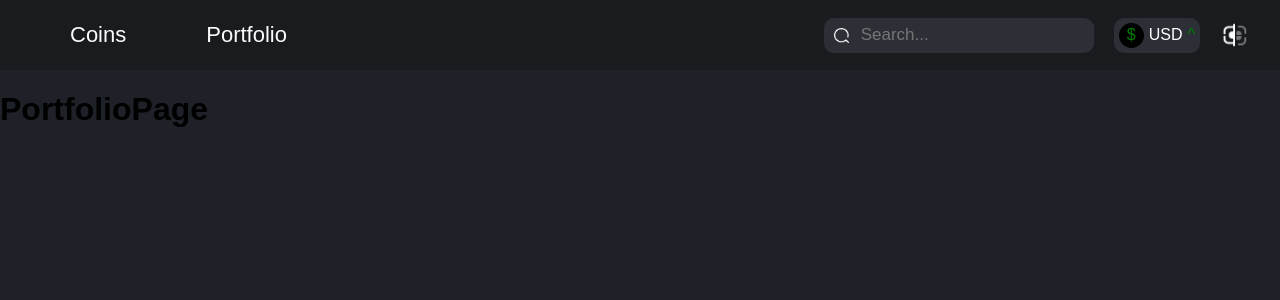
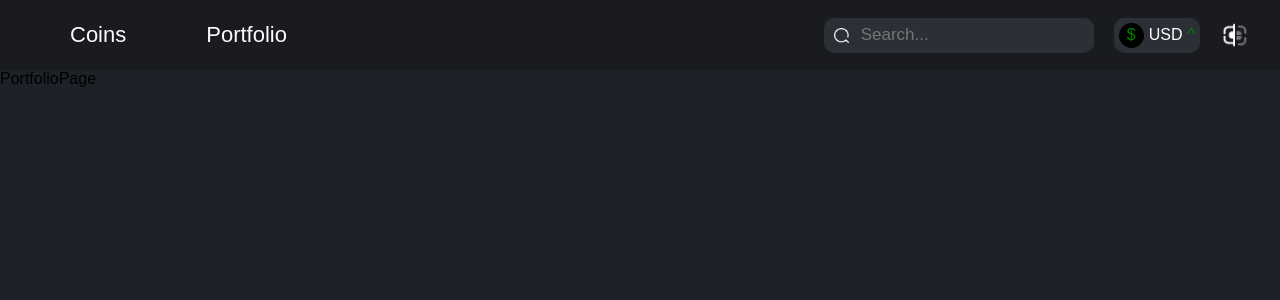
Before and after one commit to christiansaechao/crypto-app, a React (Create React App) app: page /portfolio in a window 1280 px wide. Shown: the top 300 px of the page. Built offline with nearby package versions, Linux system fonts and the light colour scheme.

Commit message:
changed pages to functional components

```diff
--- a/src/Pages/CoinPage/CoinPage.js
+++ b/src/Pages/CoinPage/CoinPage.js
@@ -1,8 +1,8 @@
 import React from 'react'
 
-const CoinPage = () => {
+function CoinPage() {
   return (
-    <h1>CoinPage</h1>
+    <div>CoinPage</div>
   )
 }
 
--- a/src/Pages/CoinsPage/CoinsPage.js
+++ b/src/Pages/CoinsPage/CoinsPage.js
@@ -1,9 +1,11 @@
 import React from 'react'
 
-const Coins = () => {
-  return (
-    <h1>This is Coins Page</h1>
-  )
+class Coins extends React.Component{
+  render(){
+    return (
+      <h1>This is Coins Page</h1>
+    )
+  }
 }
 
 export default Coins;
--- a/src/Pages/PortfolioPage/PortfolioPage.js
+++ b/src/Pages/PortfolioPage/PortfolioPage.js
@@ -1,9 +1,9 @@
 import React from 'react'
 
-const PortfolioPage = () => {
+function PortfolioPage() {
   return (
-    <h1>PortfolioPage</h1>
+    <div>PortfolioPage</div>
   )
 }
 
-export default PortfolioPage;
+export default PortfolioPage
```
